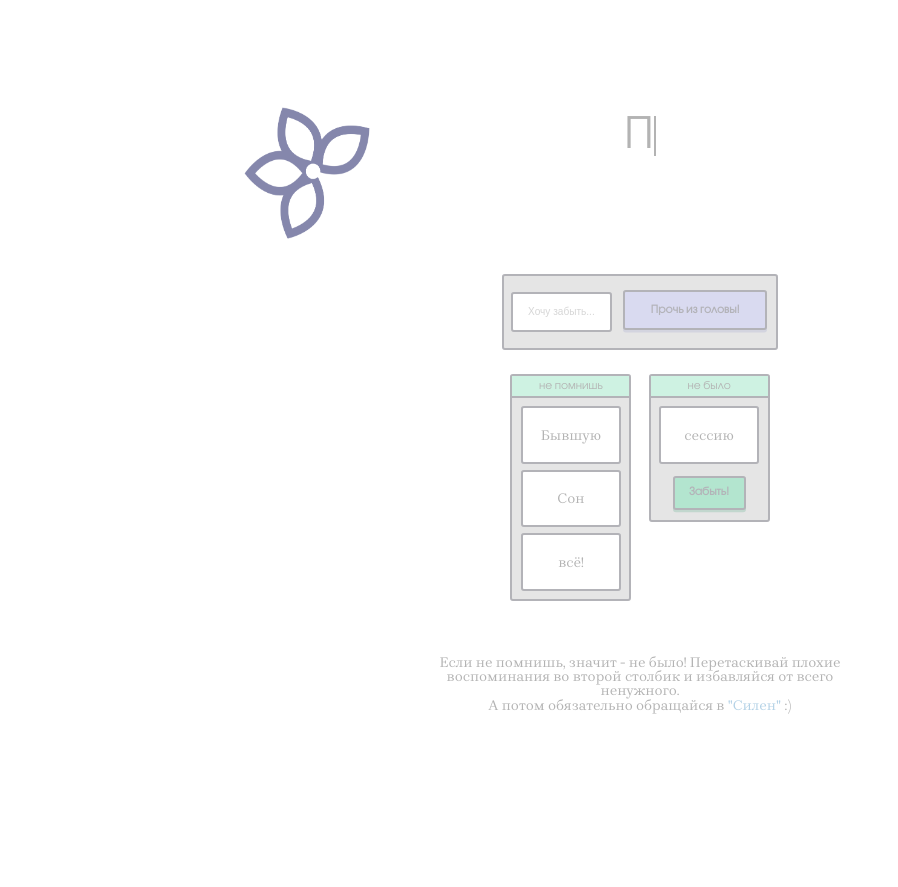
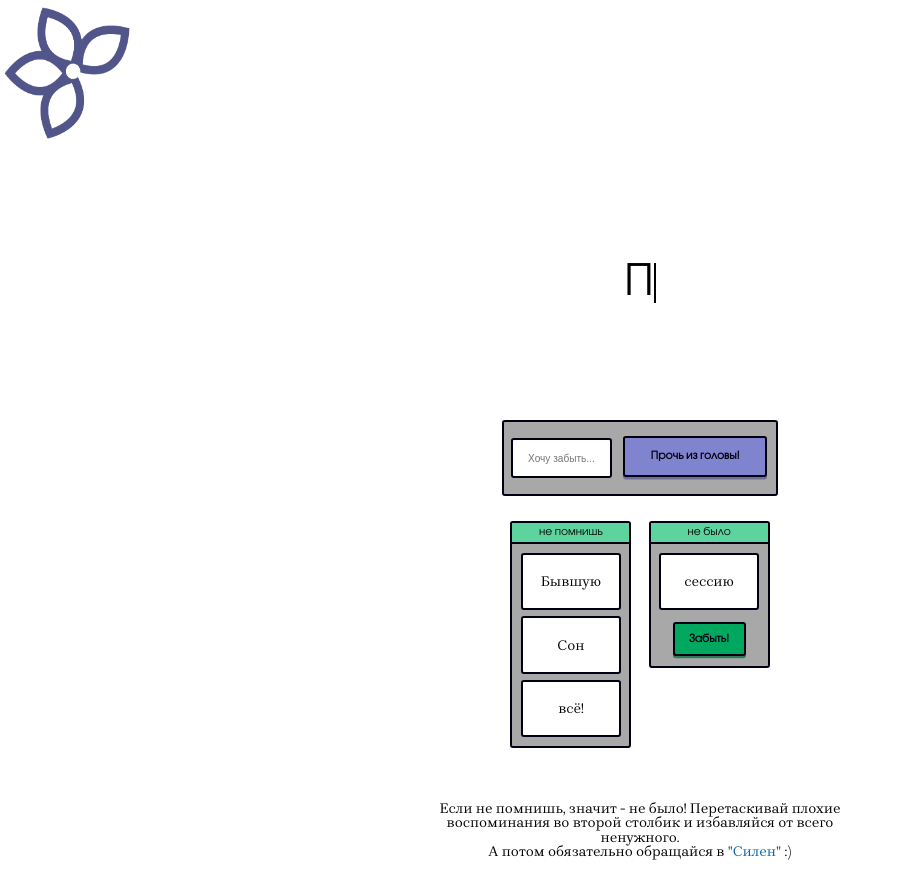
Before and after one commit to antonina-vetlugaeva/silen-kanban, a plain HTML site: page index.html in a window 1280 px wide. Shown: the whole page, without its empty margins (0-898 px from the left). Before the commit the page ends 800 px from the top, so only its background shows below. Drawn offline with nearby package versions, Linux system fonts and the light colour scheme; a script that the page names is missing.

Commit message:
есть лоадер, но не настроен

```diff
--- a/index.html
+++ b/index.html
@@ -229,11 +229,8 @@
 
     </script>
 
-    <script language="javascript" type="text/javascript">
-     $(window).load(function() {
-     $('#loading').hide();
-  });
-</script>
+
+
 
 
 
--- a/stylesheet/layout.css
+++ b/stylesheet/layout.css
@@ -12,29 +12,7 @@ img {
   height: 10rem;
 }
 
-#loading {
-   position: fixed;
-   z-index: 99;
-   top: 0;
-   left: 0;
 
-   display: block;
-
-   width: 100%;
-   height: 100%;
-
-   text-align: center;
-
-   opacity: 0.7;
-   background-color: #fff;
-}
-
-#loading-image {
-  position: absolute;
-  z-index: 100;
-  top: 100px;
-  left: 240px;
-}
 
 h1,
 h4 {
```
